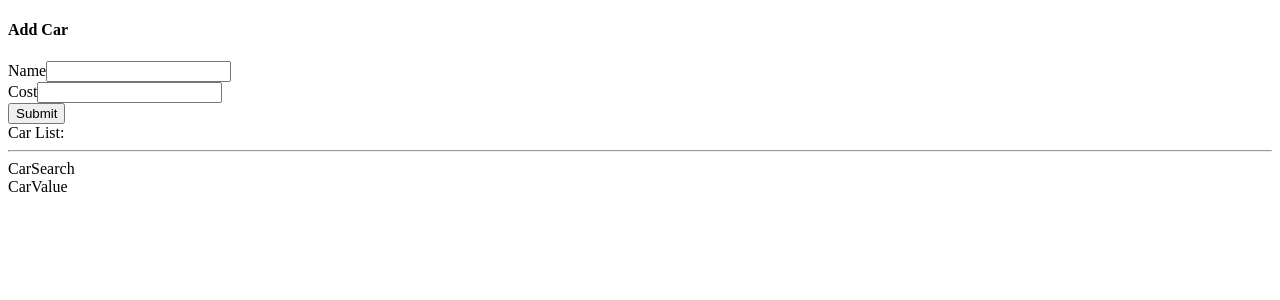
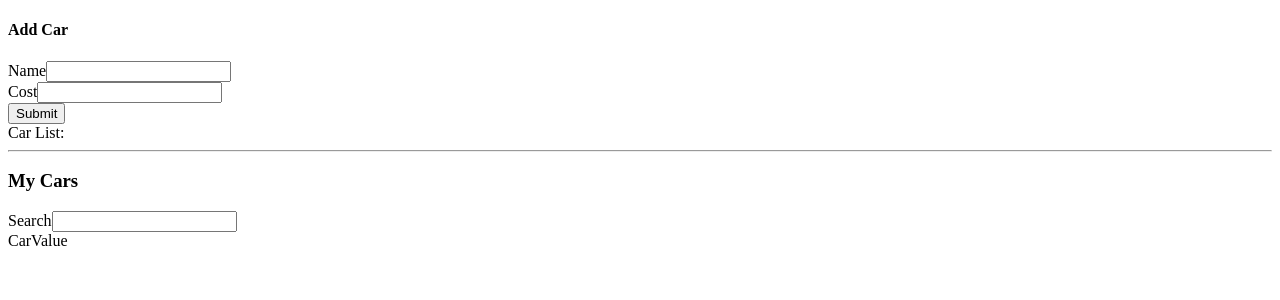
Before and after one commit to manoharn725/Redux-Toolkit-Practice, a React (Create React App) app: page / in a window 1280 px wide. Shown: the top 300 px of the page. Built offline with nearby package versions, Linux system fonts and the light colour scheme.

Commit message:
CarSearch component updated

```diff
--- a/src/components/CarSearch.js
+++ b/src/components/CarSearch.js
@@ -1,6 +1,27 @@
-function CarSearch (){
-    return (
-        <div>CarSearch</div>
-    )
+import { useDispatch, useSelector } from "react-redux";
+import { changeSearchTerm } from "../store";
+
+function CarSearch() {
+  const dispatch = useDispatch();
+  const searchTerm = useSelector((state) => {
+    return state.cars.searchTerm;
+  });
+
+  const handleSeacrhtermChange = (event) => {
+    dispatch(changeSearchTerm(event.target.value));
+  };
+  return (
+    <div className="list-header">
+      <h3 className="title is-3">My Cars</h3>
+      <div className="search field is-horizontal">
+        <label className="label">Search</label>
+        <input
+          className="input"
+          value={searchTerm}
+          onChange={handleSeacrhtermChange}
+        />
+      </div>
+    </div>
+  );
 }
 export default CarSearch;
```
